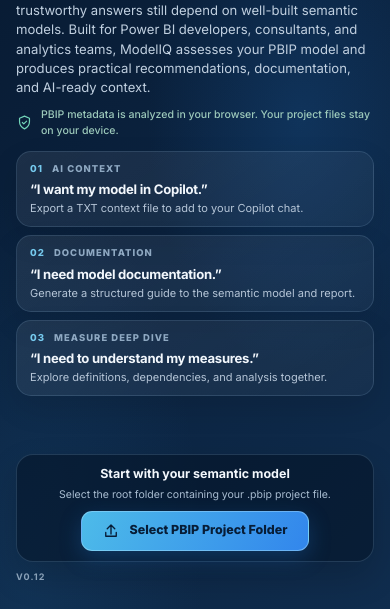
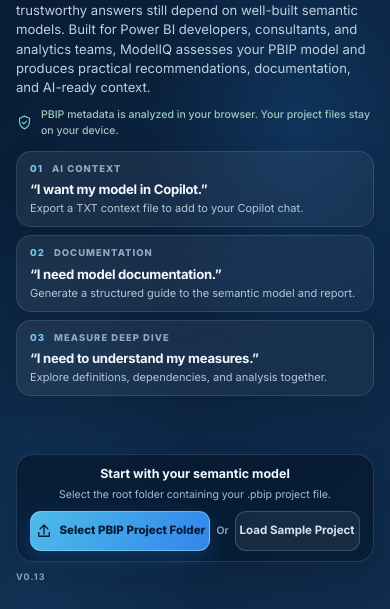
Before and after one commit to mattkav1982personal/ModelIQ, a plain HTML site: page index.html in a window 390 px wide. Shown: the part 235-844 px from the top of the page. Drawn offline with nearby package versions, Linux system fonts and the light colour scheme; a script that the page names is missing.

Commit message:
Add sample project option to landing page
Co-authored-by: Copilot <223556219+Copilot@users.noreply.github.com>

```diff
--- a/css/styles.css
+++ b/css/styles.css
@@ -777,6 +777,45 @@ button, input, select {
   transition: transform 160ms ease, filter 160ms ease, box-shadow 160ms ease;
 }
 
+.landing-upload-actions {
+  display: flex;
+  grid-column: 2;
+  align-items: center;
+  justify-content: center;
+  gap: 12px;
+  white-space: nowrap;
+}
+
+.landing-upload-or {
+  color: #8fa9c2;
+  font-size: 0.72rem;
+  font-weight: 600;
+}
+
+.landing-sample-button {
+  min-height: 42px;
+  padding: 0 16px;
+  border: 1px solid rgba(167, 207, 240, 0.22);
+  border-radius: 11px;
+  background: rgba(224, 239, 251, 0.07);
+  color: #d3e2f0;
+  cursor: pointer;
+  font-size: 0.78rem;
+  font-weight: 650;
+  transition: background 160ms ease, border-color 160ms ease, color 160ms ease;
+}
+
+.landing-sample-button:hover {
+  border-color: rgba(167, 207, 240, 0.42);
+  background: rgba(224, 239, 251, 0.13);
+  color: #fff;
+}
+
+.landing-sample-button:focus-visible {
+  outline: 3px solid #d5f4ff;
+  outline-offset: 3px;
+}
+
 .landing-upload-button:hover {
   transform: translateY(-1px);
   filter: brightness(1.08);
@@ -912,6 +951,10 @@ button, input, select {
     grid-template-columns: 1fr auto;
   }
 
+  .landing-upload-actions {
+    grid-column: 2;
+  }
+
   .landing-upload-status {
     grid-column: 1 / -1;
     justify-self: center;
@@ -1004,6 +1047,11 @@ button, input, select {
     text-align: center;
   }
 
+  .landing-upload-actions {
+    grid-column: 1;
+    gap: 6px;
+  }
+
   .landing-upload-copy {
     align-items: center;
   }
@@ -1018,7 +1066,19 @@ button, input, select {
 
   .landing-upload-button {
     min-height: 40px;
-    font-size: 0.78rem;
+    padding: 0 4px;
+    gap: 6px;
+    font-size: 0.72rem;
+  }
+
+  .landing-sample-button {
+    min-height: 40px;
+    padding: 0 4px;
+    font-size: 0.72rem;
+  }
+
+  .landing-upload-or {
+    font-size: 0.65rem;
   }
 
   .landing-upload-status {
--- a/index.html
+++ b/index.html
@@ -143,13 +143,17 @@
             <strong>Start with your semantic model</strong>
             <span>Select the root folder containing your .pbip project file.</span>
           </div>
-          <button id="landing-upload-button" type="button" class="landing-upload-button">
-            <svg viewBox="0 0 24 24" aria-hidden="true"><path d="M12 16V4m0 0L7 9m5-5 5 5M5 14v5h14v-5"/></svg>
-            Select PBIP Project Folder
-          </button>
+          <div class="landing-upload-actions">
+            <button id="landing-upload-button" type="button" class="landing-upload-button">
+              <svg viewBox="0 0 24 24" aria-hidden="true"><path d="M12 16V4m0 0L7 9m5-5 5 5M5 14v5h14v-5"/></svg>
+              Select PBIP Project Folder
+            </button>
+            <span class="landing-upload-or">Or</span>
+            <button id="landing-sample-button" type="button" class="landing-sample-button">Load Sample Project</button>
+          </div>
           <div id="landing-upload-status" class="landing-upload-status" aria-live="polite"></div>
         </footer>
-        <div class="landing-version app-version">v0.12</div>
+        <div class="landing-version app-version">v0.13</div>
       </div>
     </section>
 
@@ -163,7 +167,7 @@
           <label for="project-folder-upload" class="upload-label">PBIP Project Folder</label>
           <label for="project-folder-upload" class="btn btn-outline-light btn-sm w-100 mb-1">Select PBIP Project Folder</label>
           <div id="project-folder-status" class="upload-help mb-2">Choose the project root containing the .pbip file and its report/model folders.</div>
-          <button id="sample-project-btn" class="btn btn-primary btn-sm w-100">Load demo project</button>
+          <button id="sample-project-btn" class="btn btn-primary btn-sm w-100">Load Sample Project</button>
         </div>
 
         <nav class="nav flex-column nav-pills" id="main-nav">
@@ -189,7 +193,7 @@
           </div>
           <div id="project-status" class="status-badge muted">Waiting for upload</div>
         </header>
-        <div class="app-version workspace-version">v0.12</div>
+        <div class="app-version workspace-version">v0.13</div>
 
         <div class="tab-panels">
           <section id="overview-panel" class="tab-panel active">
--- a/js/app.js
+++ b/js/app.js
@@ -798,10 +798,13 @@
       button.addEventListener('click', () => updateNav(button.dataset.target));
     });
 
-    document.getElementById('sample-project-btn').addEventListener('click', () => {
+    const loadSampleProject = () => {
       initializeSampleProject();
       updateNav('overview-panel');
-    });
+    };
+
+    document.getElementById('sample-project-btn').addEventListener('click', loadSampleProject);
+    document.getElementById('landing-sample-button').addEventListener('click', loadSampleProject);
 
     document.getElementById('project-folder-upload').addEventListener('change', async (event) => {
       const target = event.target;
```
